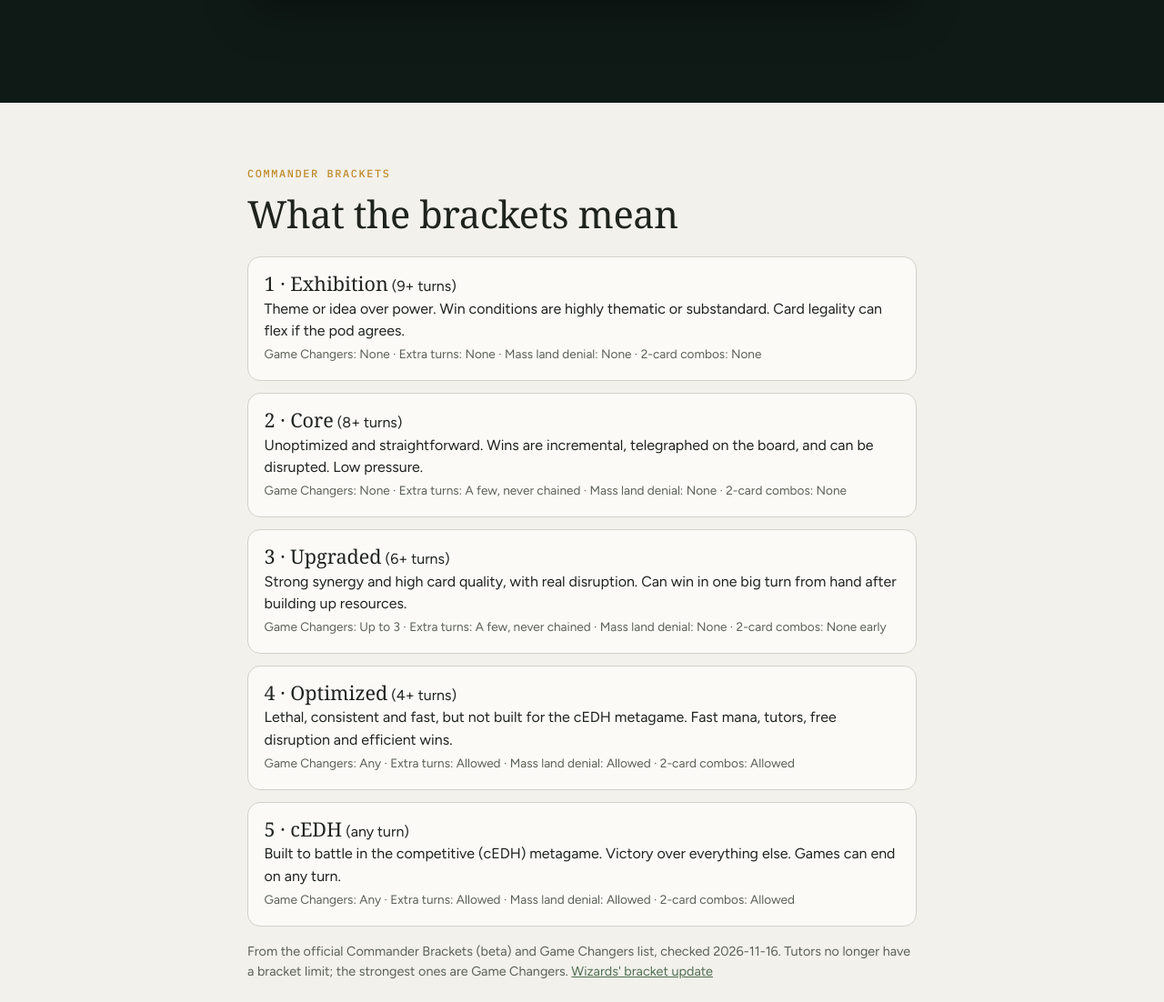
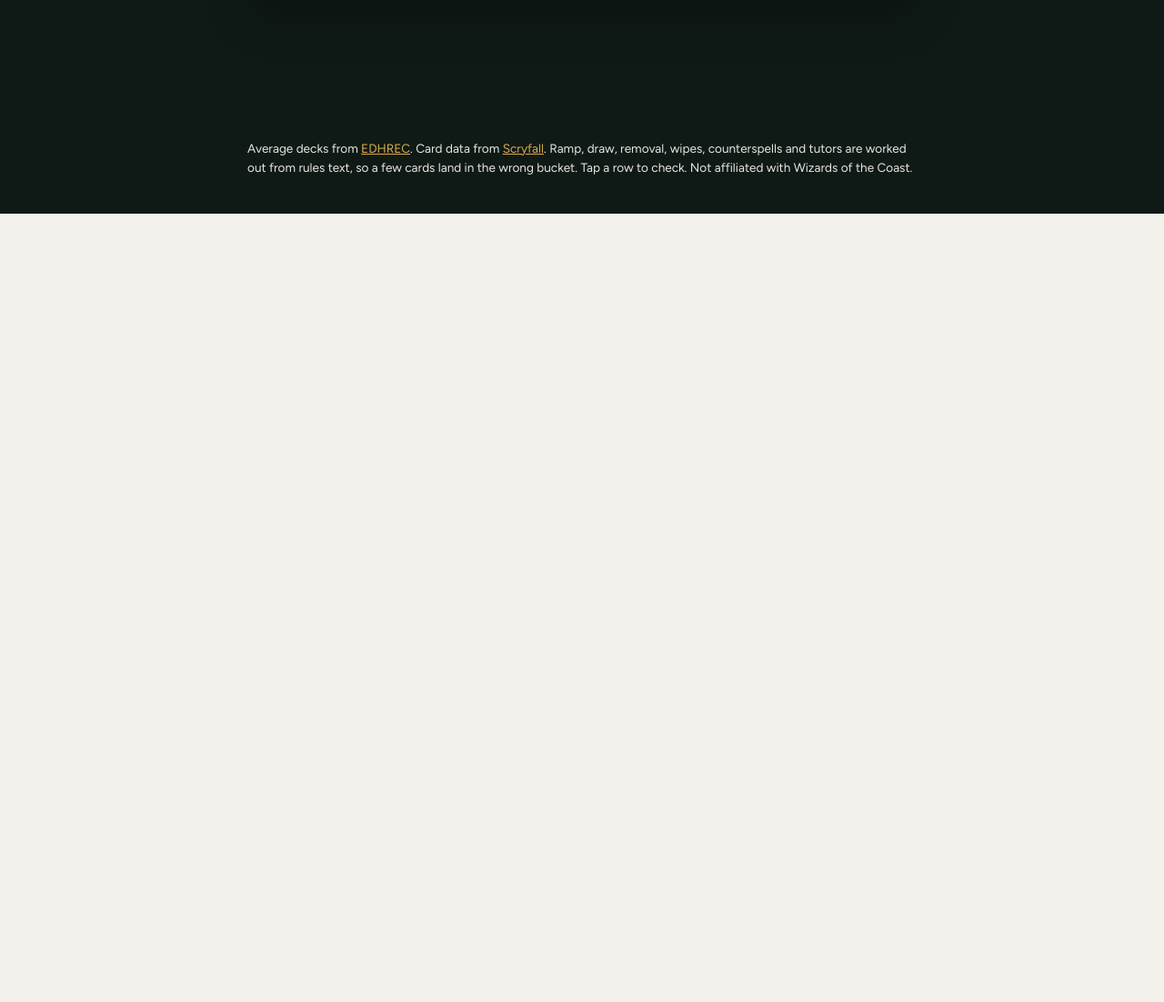
Before and after one commit to tradingzoo/mtg-commander-deckbuilder, a website with bundled scripts: page public/index.html in a window 1280 px wide. Shown: the part 610-1712 px from the top of the page at 91% size. After the commit the page ends 845 px from the top, so only its background shows below. Built offline with nearby package versions, Linux system fonts and the light colour scheme; a web font is replaced by a local one.

Commit message:
Remove the 'What the brackets mean' section (#6)
zac found it unnecessary. The bracket rules in brackets.js, the Bracket
check card and the cross-bracket table are unchanged.


Claude-Session: https://claude.ai/code/session_01RUtNMdS419GKEtK3wAq61e

Co-authored-by: Claude <noreply@anthropic.com>

```diff
--- a/public/index.html
+++ b/public/index.html
@@ -25,7 +25,6 @@
         <a href="#breakdown">Breakdown</a>
         <a href="#across">Brackets</a>
         <a href="#yours">Your deck</a>
-        <a href="#guide">Guide</a>
       </nav>
     </div>
   </header>
@@ -127,19 +126,6 @@
     </section>
   </div>
 
-  <section id="guide">
-    <div class="wrap stack">
-      <div class="head">
-        <p class="eyebrow">Commander Brackets</p>
-        <h2>What the brackets mean</h2>
-      </div>
-      <ol id="bracketGuide" class="brackets"></ol>
-      <p class="note">From the official Commander Brackets (beta) and Game Changers list, checked <span id="rulesChecked"></span>.
-        Tutors no longer have a bracket limit; the strongest ones are Game Changers.
-        <a href="https://magic.wizards.com/en/news/announcements/commander-brackets-beta-update-october-21-2025" target="_blank" rel="noopener">Wizards' bracket update</a></p>
-    </div>
-  </section>
-
   <footer>
     <div class="wrap">
       <p>Average decks from <a href="https://edhrec.com">EDHREC</a>. Card data from <a href="https://scryfall.com">Scryfall</a>.
--- a/public/js/app.js
+++ b/public/js/app.js
@@ -1,7 +1,7 @@
 import {
   TYPE_ORDER, ROLE_ORDER, parseDecklist, slugFromInput, filtersFromInput, summarize, frontFace, lookup,
 } from './classify.js';
-import { BRACKETS, RULES_CHECKED, bracketById, bracketSignals } from './brackets.js';
+import { BRACKETS, bracketById, bracketSignals } from './brackets.js';
 
 const $ = (s) => document.querySelector(s);
 const esc = (s) => String(s ?? '').replace(/[&<>"']/g, c => ({ '&': '&amp;', '<': '&lt;', '>': '&gt;', '"': '&quot;', "'": '&#39;' }[c]));
@@ -358,14 +358,6 @@ $('#table').addEventListener('click', (e) => {
   render();
 });
 
-$('#bracketGuide').innerHTML = BRACKETS.map(b => {
-  const l = b.limits;
-  const gc = l.gameChangers === Infinity ? 'Any' : l.gameChangers ? `Up to ${l.gameChangers}` : 'None';
-  const word = { none: 'None', few: 'A few, never chained', late: 'None early', any: 'Allowed' };
-  return `<li><strong>${b.number} · ${esc(b.name)}</strong> ${b.minTurns ? `(${b.minTurns}+ turns)` : '(any turn)'}<br>${esc(b.summary)}
-    <br><span class="muted">Game Changers: ${gc} · Extra turns: ${word[l.extraTurns]} · Mass land denial: ${word[l.massLandDenial]} · 2-card combos: ${word[l.twoCardCombos]}</span></li>`;
-}).join('');
-$('#rulesChecked').textContent = RULES_CHECKED;
 
 // ---------- start ----------
 
--- a/public/style.css
+++ b/public/style.css
@@ -128,12 +128,6 @@ table.cross .mine-col { color: var(--mine); font-weight: 600; }
 .legend { font-size: .8rem; color: var(--muted); margin-top: 8px; }
 .legend i { display: inline-block; width: 10px; height: 10px; border-radius: 2px; margin: 0 4px 0 10px; vertical-align: middle; }
 
-/* Bracket guide */
-.brackets { padding-left: 0; list-style: none; margin: 0; display: grid; gap: .8rem; }
-.brackets li { background: var(--card); border: 1px solid var(--line); border-radius: var(--r); padding: 1rem 1.1rem; }
-.brackets strong { font: 400 1.35rem/1.2 var(--f-display); }
-.brackets .muted { font-size: .85rem; }
-
 /* Footer and phone bar */
 footer { background: var(--night); color: #e9e7df; padding-block: 2.5rem 6rem; font-size: .85rem; }
 footer a { color: #dcab4c; }
```
